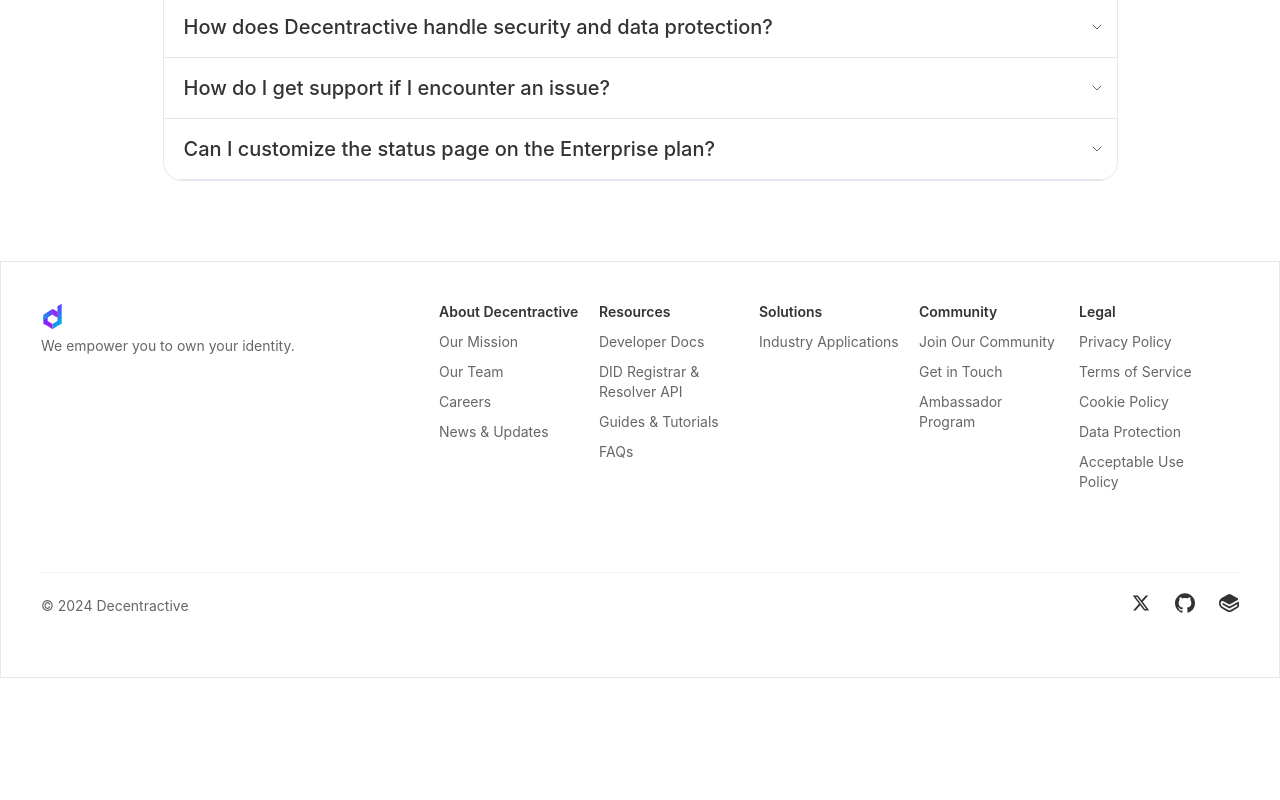
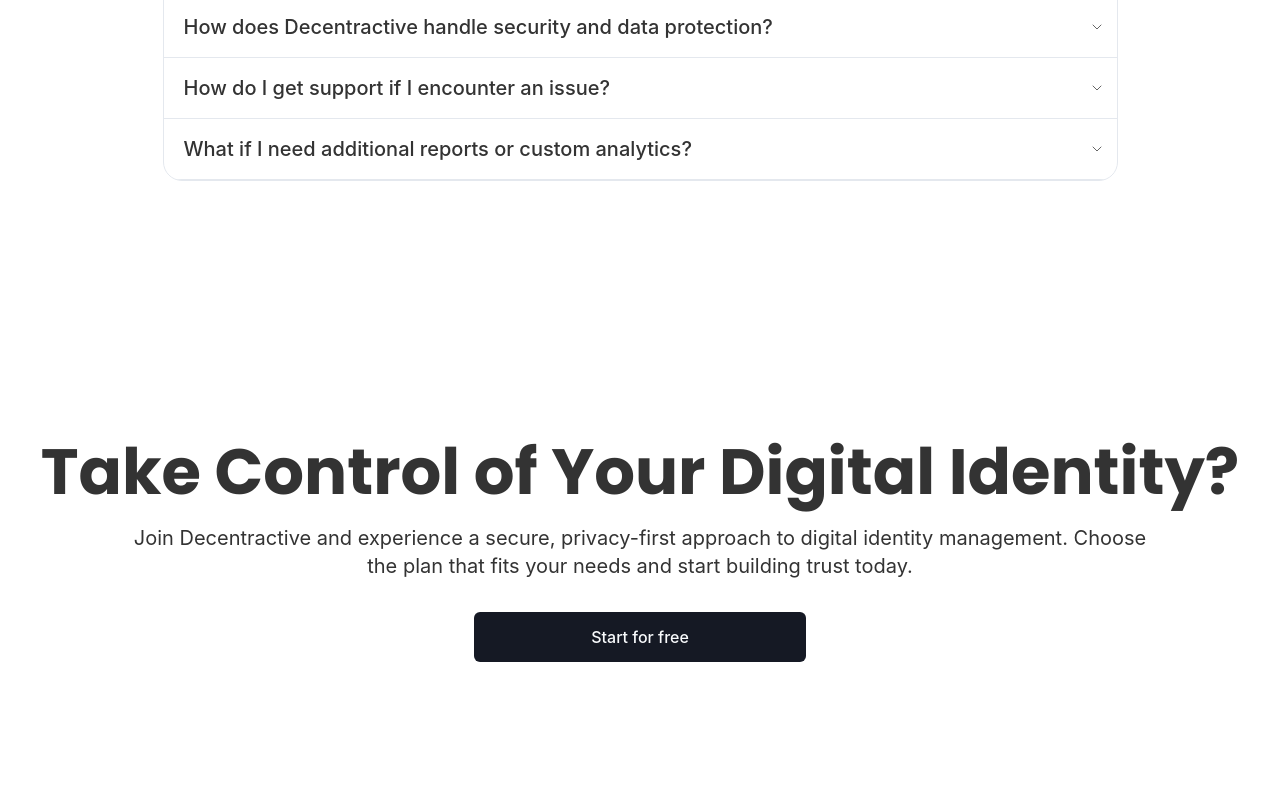
Before and after one commit to decentractive/www.decentractive.io, a Next.js app: page /pricing in a window 1280 px wide. Shown: the part 2660-3460 px from the top of the page. Before the commit the page ends 3338 px from the top, so only its background shows below. Built offline with nearby package versions, Linux system fonts and the light colour scheme; what tailwindcss-radix would draw is missing.

Commit message:
finalize pricing page

```diff
--- a/src/pages/index.tsx
+++ b/src/pages/index.tsx
@@ -56,6 +56,8 @@
                 muted
                 loop
                 className="cursor-auto w-full h-full block object-cover bg-[rgba(0,0,0,0)] object-[50%_50%] rounded-none"
+                data-aos="fade-in"
+                data-aos-delay="50"
               >
                 <source
                   src={network}
--- a/src/pages/pricing/index.tsx
+++ b/src/pages/pricing/index.tsx
@@ -585,10 +585,18 @@
           </div>
         </section>
         <section className="mt-24 md:mt-28 container mx-auto flex flex-col items-center max-w-[1019px]">
-          <h2 className="mx-5 pb-2 font-bold text-center text-5xl leading-[100%]">
+          <h2
+            className="mx-5 pb-2 font-bold text-center text-5xl leading-[100%]"
+            data-aos="fade-up"
+            data-aos-delay="50"
+          >
             Frequently asked questions
           </h2>
-          <p className="mx-5 mt-3 text-center md:text-xl max-w-[764px]">
+          <p
+            className="mx-5 mt-3 text-center md:text-xl max-w-[764px]"
+            data-aos="fade-up"
+            data-aos-delay="10"
+          >
             At decentractive, we strive to provide the best service possible. If
             you have any questions, please check our FAQ below or please get in
             touch at{" "}
@@ -603,6 +611,8 @@
             type="single"
             collapsible
             className="mt-11 w-full border rounded-[19px] mb-20 overflow-hidden"
+            data-aos="fade-up"
+            data-aos-delay="10"
           >
             <AccordionItem
               value="What is Decentractive’s Freemium Plan, and what does it
@@ -798,26 +808,57 @@
               </AccordionContent>
             </AccordionItem>
             <AccordionItem
-              value="Can I customize the status page on the Enterprise plan?"
+              value="What if I need additional reports or custom analytics?"
               className={clsxm(`px-3 transition-all`)}
             >
               <AccordionTrigger className="hover:no-underline">
                 <div className="flex items-center justify-between space-x-6">
                   <Label className="flex flex-col space-y-1 text-left w-full text-xl px-2">
-                    Can I customize the status page on the Enterprise plan?
+                    What if I need additional reports or custom analytics?
                   </Label>
                 </div>
               </AccordionTrigger>
               <AccordionContent className="text-lg px-4 text-muted-foreground">
-                Yes! Enterprise users can set up a custom-branded status page,
-                enabling them to keep stakeholders updated on incident status,
-                maintenance, and service health in real-time. This page can be
-                branded and configured with custom CSS, multilingual support,
-                and subscription options.
+                Pro and Enterprise users can request additional custom reports
+                or advanced data visualization features. Additional reports
+                start at $25 each, with enhanced analytics options available at
+                custom pricing based on your organization’s specific needs.
               </AccordionContent>
             </AccordionItem>
           </Accordion>
         </section>
+        <div>
+          <div className="pt-24 md:pt-32 lg:pt-40 bg-downtime">
+            <section className="container mx-auto flex flex-col items-center aos-init aos-animate">
+              <h2
+                className={`mt-2 md:mt-5 font-bold text-center text-[32px] md:text-[52px] lg:text-[64px] leading-[98%] ${poppins.className}`}
+                data-aos="fade-up"
+                data-aos-delay="50"
+              >
+                Take Control of Your Digital Identity?
+              </h2>
+              <p
+                className="mt-5 text-center md:text-xl max-w-4xl md:max-w-5xl"
+                data-aos="fade-up"
+                data-aos-delay="10"
+              >
+                Join Decentractive and experience a secure, privacy-first
+                approach to digital identity management. Choose the plan that
+                fits your needs and start building trust today.
+              </p>
+              <Button
+                size="lg"
+                className="mt-6 md:mt-8 w-full flex items-center justify-center font-medium text-base sm:text-large-18 ring-2 ring-offset-2 h-[50px] max-w-[332px] ring-offset-white"
+                variant="default"
+                data-aos="fade-up"
+                data-aos-delay="10"
+              >
+                Start for free
+              </Button>
+              <div className="pb-20 md:pb-28 lg:pb-36"></div>
+            </section>
+          </div>
+        </div>
       </main>
     </Layout>
   )
```
